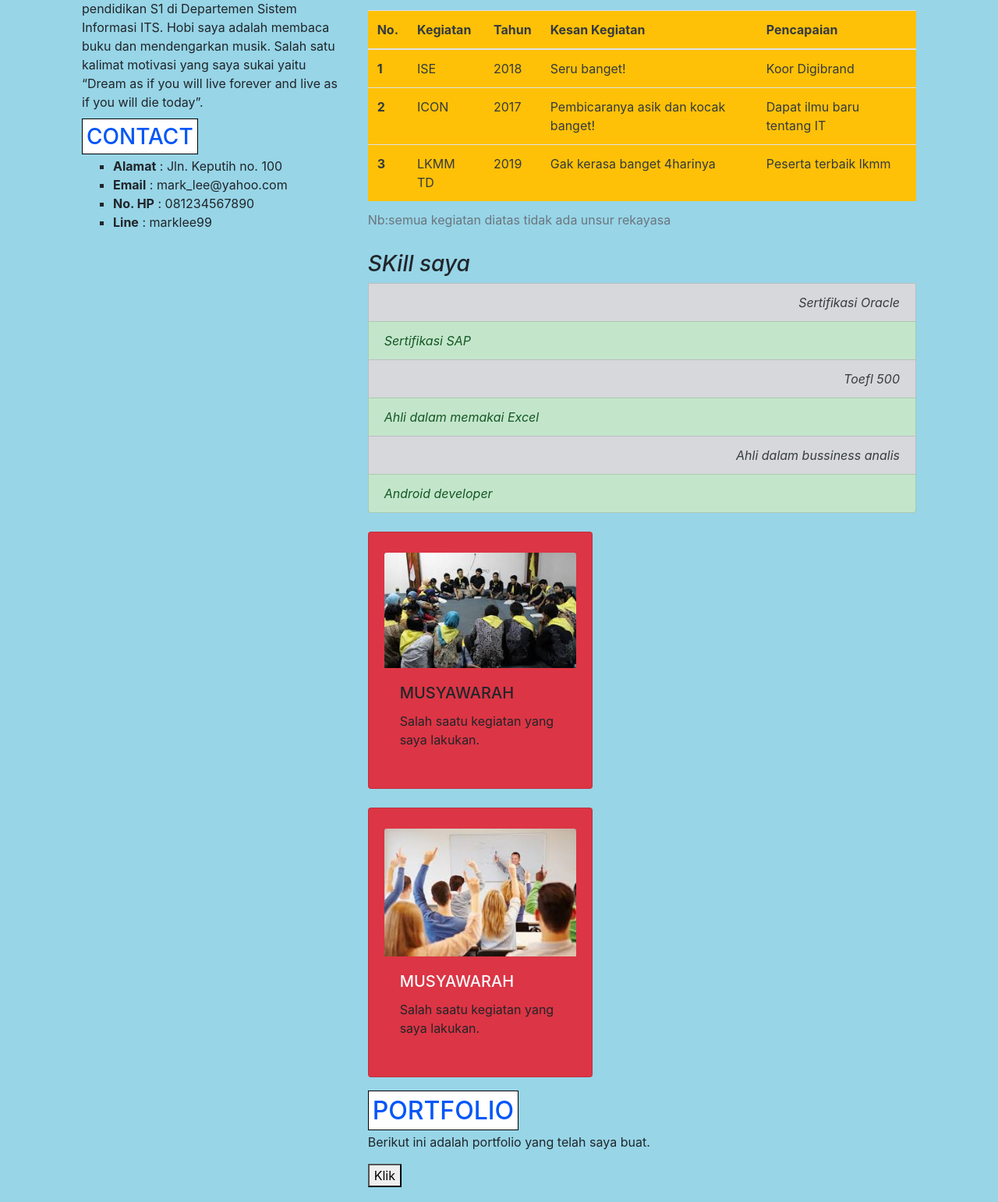
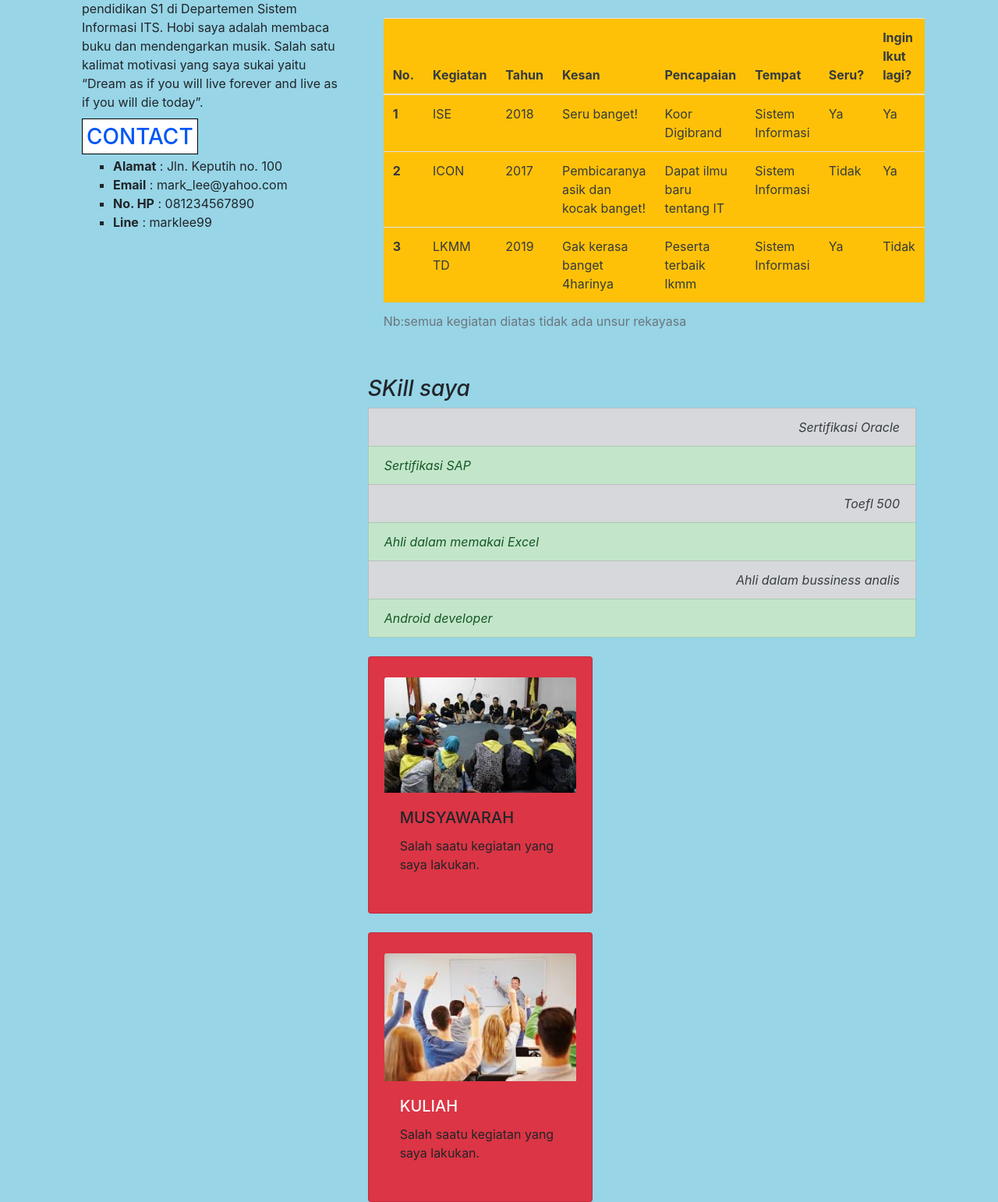
Before and after one commit to DPP-2020/praktikum-2-membuat-cv-part-2-NafisahAzza, a plain HTML site: page index.html in a window 1280 px wide. Shown: the part 946-2488 px from the top of the page at 78% size. Drawn offline with nearby package versions, Linux system fonts and the light colour scheme.

Commit message:
05211740000139 #2

```diff
--- a/index.html
+++ b/index.html
@@ -38,15 +38,13 @@
 </head>
 
 <body>
-    <div class="jumbotron text-center bg-info text-light" style="margin-bottom:0" >
+    <div class="jumbotron text-center bg-info text-light" style="margin-bottom:0 " >
         <div class="text-center">
-            <img src="img/thumbnail.jpg" class="img-fluid img-thumbnail" alt="thumbnail">
+           <img src="img/thumbnail.jpg" class="img-fluid img-thumbnail" alt="thumbnail">
         <h1 style="text-secondary">MARK ZU</h1>
         <p style="text-secondary">Mahasiswa Sistem Informasi ITS 2018</p>
         </div>
     </div>
-
-
 
       <div class="container" style="margin-top:30px">
         <div class="row">
@@ -83,15 +81,19 @@
                     <li><b>Member</b> of HMSI </li>
                     </ul>
 
-                    <table class="table bg-warning text-dark">
+                    <div class="table-responsive-sm">
+                        <table class="table bg-warning text-dark">
                         <caption>Nb:semua kegiatan diatas tidak ada unsur rekayasa</caption>
                         <thead>
                           <tr>
                             <th scope="col">No.</th>
                             <th scope="col">Kegiatan</th>
                             <th scope="col">Tahun</th>
-                            <th scope="col">Kesan Kegiatan</th>
+                            <th scope="col">Kesan</th>
                             <th scope="col">Pencapaian</th>
+                            <th scope="col">Tempat</th>
+                            <th scope="col">Seru?</th>
+                            <th scope="col">Ingin Ikut lagi?</th>
                           </tr>
                         </thead>
                         <tbody>
@@ -101,6 +103,9 @@
                             <td>2018</td>
                             <td>Seru banget!</td>
                             <td>Koor Digibrand</td>
+                            <td>Sistem Informasi</td>
+                            <td>Ya</td>
+                            <td>Ya</td>
 
                           </tr>
                           <tr>
@@ -109,6 +114,9 @@
                             <td>2017</td>
                             <td>Pembicaranya asik dan kocak banget!</td>
                             <td>Dapat ilmu baru tentang IT</td>
+                            <td>Sistem Informasi</td>
+                            <td>Tidak</td>
+                            <td>Ya</td>
                           </tr>
                           <tr>
                             <th scope="row">3</th>
@@ -116,9 +124,13 @@
                             <td>2019</td>
                             <td>Gak kerasa banget 4harinya</td>
                             <td>Peserta terbaik lkmm</td>
+                            <td>Sistem Informasi</td>
+                            <td>Ya</td>
+                            <td>Tidak</td>
                           </tr>
                         </tbody>
                       </table>
+                    </div>
 
                       <ul class="list-group font-italic mb-4">
                           <h3> SKill saya</h3>
@@ -138,21 +150,21 @@
                           <p class="card-text">Salah saatu kegiatan yang saya lakukan.</p>
                         </div>
                       </div>
-                      <div class="card bg-danger mb-4" style="width: 18rem;">
+                      <div class="card bg-danger mb-4 align-right" style="width: 18rem;">
                         <img class="card-img-top mt-3" src="img/kuliah.jpg" alt="Card image kuliah">
                         <div class="card-body">
-                          <h5 class="card-title text-light">MUSYAWARAH</h5>
+                          <h5 class="card-title text-light">KULIAH</h5>
                           <p class="card-text">Salah saatu kegiatan yang saya lakukan.</p>
                         </div>
                       </div>
 
 
 
-                <h2 style="color: rgb(0, 86, 247)"><span class="a">PORTFOLIO</span></h2>
-                <p>Berikut ini adalah portfolio yang telah saya buat.</p>
+                <h2 style="color: rgb(0, 86, 247)"><span class="a">HOBI</span></h2>
+                <p>Berikut ini adalah kegiatan saya selain kuliah dan berorganisasi.</p>
                 <button onclick="myFunction()">Klik</button>
                 <div id="mydoc">
-                <img src="img/gambar.png" width="600px" title="portfolio">
+                <img src="img/olahraga.jpg" width="600px" title="portfolio">
                 </div>
                 <script>
                     function myFunction() {
```
